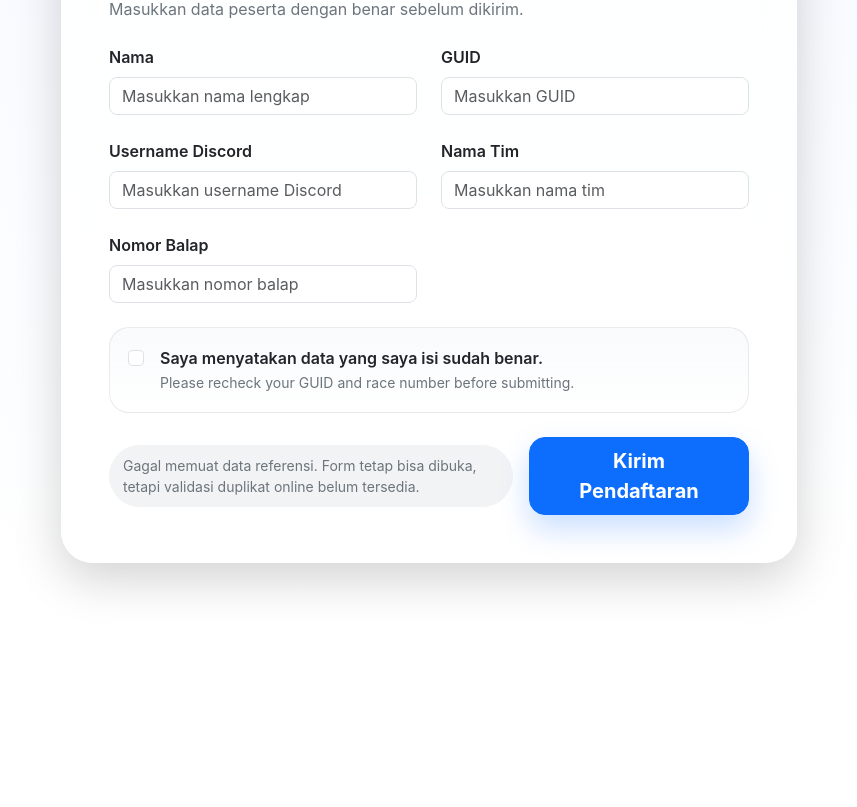
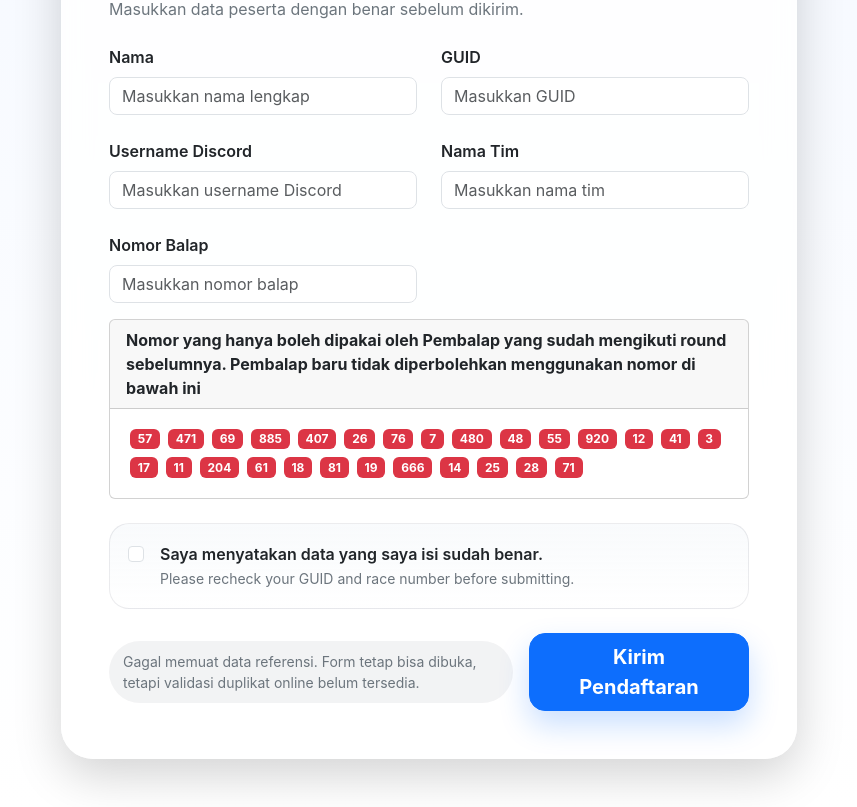
Before and after one commit to rkhaidir/owt-registration, a React (Vite) app: page / in a window 1280 px wide. Shown: the part 896-1703 px from the top of the page, without its empty margins (211-1068 px from the left). Before the commit the page ends 1507 px from the top, so only its background shows below. Built offline with nearby package versions, Linux system fonts and the light colour scheme; no server answers.

Commit message:
update for round 2

```diff
--- a/src/components/Navbar.jsx
+++ b/src/components/Navbar.jsx
@@ -15,7 +15,7 @@ export default function Navbar({ t, language, setLanguage }) {
             to="/"
           >
             <span className="brand-mark">
-              <span className="brand-mark-inner">SR</span>
+              <span className="brand-mark-inner">97</span>
             </span>
 
             <span className="brand-copy">
--- a/src/components/RegistrationForm.jsx
+++ b/src/components/RegistrationForm.jsx
@@ -80,6 +80,41 @@ export default function RegistrationForm({
             />
           </div>
 
+          <div className="card mt-3">
+            <div className="card-header">
+              <span className="fs-6 fw-bold">{t.usedNumbersLabelRound}</span>
+            </div>
+            <div className="card-body">
+              <span className="badge text-bg-danger m-1">57</span>
+              <span className="badge text-bg-danger m-1">471</span>
+              <span className="badge text-bg-danger m-1">69</span>
+              <span className="badge text-bg-danger m-1">885</span>
+              <span className="badge text-bg-danger m-1">407</span>
+              <span className="badge text-bg-danger m-1">26</span>
+              <span className="badge text-bg-danger m-1">76</span>
+              <span className="badge text-bg-danger m-1">7</span>
+              <span className="badge text-bg-danger m-1">480</span>
+              <span className="badge text-bg-danger m-1">48</span>
+              <span className="badge text-bg-danger m-1">55</span>
+              <span className="badge text-bg-danger m-1">920</span>
+              <span className="badge text-bg-danger m-1">12</span>
+              <span className="badge text-bg-danger m-1">41</span>
+              <span className="badge text-bg-danger m-1">3</span>
+              <span className="badge text-bg-danger m-1">17</span>
+              <span className="badge text-bg-danger m-1">11</span>
+              <span className="badge text-bg-danger m-1">204</span>
+              <span className="badge text-bg-danger m-1">61</span>
+              <span className="badge text-bg-danger m-1">18</span>
+              <span className="badge text-bg-danger m-1">81</span>
+              <span className="badge text-bg-danger m-1">19</span>
+              <span className="badge text-bg-danger m-1">666</span>
+              <span className="badge text-bg-danger m-1">14</span>
+              <span className="badge text-bg-danger m-1">25</span>
+              <span className="badge text-bg-danger m-1">28</span>
+              <span className="badge text-bg-danger m-1">71</span>
+            </div>
+          </div>
+
           <div className="confirm-box mt-4">
             <div className="form-check m-0 d-flex align-items-start gap-3">
               <input
--- a/src/i18n/translations.js
+++ b/src/i18n/translations.js
@@ -6,7 +6,7 @@ export const translations = {
     navInfo: "Info",
     langLabel: "Bahasa",
     heroBadge: "Open Wheel Trophy",
-    heroTitle: "Pendaftaran Ronde 1 - Open Wheel Trophy 2026",
+    heroTitle: "Pendaftaran Ronde 2 - Open Wheel Trophy 2026",
     heroDesc:
       "Selamat datang di portal pendaftaran resmi Open Wheel Trophy. Platform game yang digunakan Assetto Corsa.",
     formTitle: "Form Pendaftaran",
@@ -56,6 +56,8 @@ export const translations = {
     requiredDiscordUsername: "Username Discord wajib diisi.",
     registrationClosedTitle: "Pendaftaran Ditutup",
     registrationClosed: "Pendaftaran saat ini ditutup.",
+    usedNumbersLabelRound:
+      "Nomor yang hanya boleh dipakai oleh Pembalap yang sudah mengikuti round sebelumnya. Pembalap baru tidak diperbolehkan menggunakan nomor di bawah ini",
     configWarning:
       "APP_SCRIPT_URL belum diisi. Silakan hubungkan ke Google Apps Script terlebih dahulu.",
     genericError: "Terjadi kesalahan saat menyimpan data.",
@@ -67,7 +69,7 @@ export const translations = {
     navInfo: "Info",
     langLabel: "Language",
     heroBadge: "Open Wheel Trophy",
-    heroTitle: "Round 1 Registration - Open Wheel Trophy 2026",
+    heroTitle: "Round 2 Registration - Open Wheel Trophy 2026",
     heroDesc:
       "Welcome to the official 1H Trophy registration portal. The gaming platform used is Assetto Corsa.",
     formTitle: "Registration Form",
@@ -117,6 +119,8 @@ export const translations = {
     requiredDiscordUsername: "Discord username is required.",
     registrationClosedTitle: "Registration Closed",
     registrationClosed: "Registration is currently closed.",
+    usedNumbersLabelRound:
+      "Numbers that may only be used by drivers that have participated in the previous round. New drivers are not allowed to use the numbers listed below.",
     configWarning:
       "APP_SCRIPT_URL has not been set. Please connect it to Google Apps Script first.",
     genericError: "An error occurred while saving data.",
--- a/src/pages/HomePage.jsx
+++ b/src/pages/HomePage.jsx
@@ -24,6 +24,7 @@ export default function HomePage() {
   const [errors, setErrors] = useState({});
   const [confirmed, setConfirmed] = useState(false);
   const [loading, setLoading] = useState(false);
+  const [initialLoading, setInitialLoading] = useState(true);
   const [statusText, setStatusText] = useState("");
   const [alert, setAlert] = useState(null);
   const [usedGuids, setUsedGuids] = useState([]);
@@ -43,37 +44,53 @@ export default function HomePage() {
   }, [language]);
 
   useEffect(() => {
-    const loadExistingData = async () => {
+    const loadInitialData = async () => {
       if (!APP_SCRIPT_URL || APP_SCRIPT_URL.includes("PASTE_YOUR")) {
         setStatusText(t.alertConfig);
+        setInitialLoading(false);
         return;
       }
 
       try {
+        setInitialLoading(true);
         setStatusText(t.loadingReference);
-        const response = await fetch(
-          `${APP_SCRIPT_URL}?action=getExistingData`,
-        );
-        const result = await response.json();
+
+        const [existingDataResponse, settingsResponse] = await Promise.all([
+          fetch(`${APP_SCRIPT_URL}?action=getExistingData`),
+          fetch(`${APP_SCRIPT_URL}?action=getSettings`),
+        ]);
+
+        const existingData = await existingDataResponse.json();
+        const settings = await settingsResponse.json();
 
         setUsedGuids(
-          Array.isArray(result.usedGuids)
-            ? result.usedGuids.map((item) => normalizeText(item))
+          Array.isArray(existingData.usedGuids)
+            ? existingData.usedGuids.map((item) => normalizeText(item))
             : [],
         );
         setUsedRaceNumbers(
-          Array.isArray(result.usedRaceNumbers)
-            ? result.usedRaceNumbers.map((item) => normalizeRaceNumber(item))
+          Array.isArray(existingData.usedRaceNumbers)
+            ? existingData.usedRaceNumbers.map((item) =>
+                normalizeRaceNumber(item),
+              )
             : [],
         );
+
+        if (settings.success) {
+          setRegistrationOpen(settings.registrationOpen !== false);
+          setCloseMessage(settings.closeMessage || "");
+        }
+
         setStatusText(t.referenceLoaded);
       } catch (error) {
         console.error(error);
         setStatusText(t.referenceFailed);
+      } finally {
+        setInitialLoading(false);
       }
     };
 
-    loadExistingData();
+    loadInitialData();
   }, [t]);
 
   useEffect(() => {
@@ -160,6 +177,14 @@ export default function HomePage() {
     event.preventDefault();
     setAlert(null);
 
+    if (initialLoading) {
+      setAlert({
+        type: "warning",
+        message: "Mohon tunggu sampai data selesai dimuat.",
+      });
+      return;
+    }
+
     const nextErrors = validate();
     setErrors(nextErrors);
     if (Object.keys(nextErrors).length > 0) return;
@@ -226,7 +251,19 @@ export default function HomePage() {
         <div className="container">
           <div className="row justify-content-center">
             <div className="col-lg-8">
-              {registrationOpen ? (
+              {initialLoading ? (
+                <div className="card border-0 rounded-5 shadow-lg form-card">
+                  <div className="card-body p-4 p-md-5 text-center">
+                    <div className="spinner-border mb-3" role="status" />
+                    <h2 className="fw-bold text-dark mb-3">
+                      {t.loadingReference}
+                    </h2>
+                    <p className="text-secondary mb-0">
+                      Mohon tunggu, data sedang dimuat.
+                    </p>
+                  </div>
+                </div>
+              ) : registrationOpen ? (
                 <RegistrationForm
                   t={t}
                   form={form}
```
